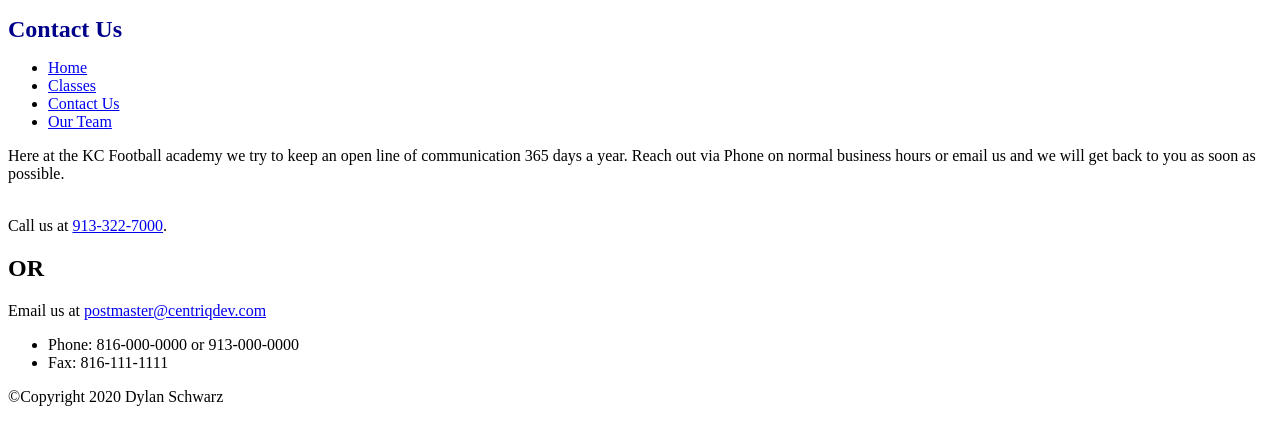
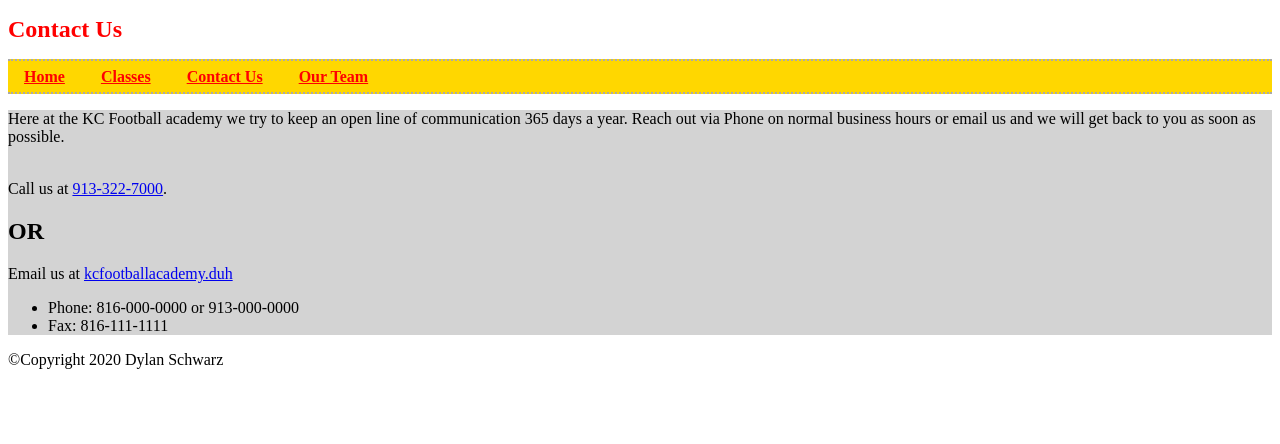
Before and after one commit to schwarz-dylan/FED1StudioProj, a plain HTML site: page FED1StudioProject/Contact.html in a window 1280 px wide. Drawn offline with Linux system fonts and the light colour scheme.

Commit message:
<commit>

```diff
--- a/FED1StudioProject/Contact.html
+++ b/FED1StudioProject/Contact.html
@@ -9,7 +9,7 @@
     <link href="Styles/CSS.css" rel="stylesheet" />
     <style>
         h1 {
-            color: darkblue;
+            color: red;
             font-size: 24px;
         }
 
@@ -62,7 +62,7 @@
             </p>
             <h2>OR</h2>
             <p>
-                Email us at <a href="mailto:postmaster@centriqdev.com">postmaster@centriqdev.com</a>
+                Email us at <a href="mailto:kcfootballacademy.duh">kcfootballacademy.duh</a>
             </p>
 
 
--- a/FED1StudioProject/Styles/CSS.css
+++ b/FED1StudioProject/Styles/CSS.css
@@ -1,2 +1,39 @@
 body {
 }
+
+main {
+    background-color: lightgray;
+}
+h1 {
+    color: red;
+    font-size: 24px;
+}
+nav a {
+    font-weight: bold;
+    color: red;
+}
+
+    /*Pseudo-selectors: selector :hover - will target styling when that element is hovered over*/
+    nav a:hover, nav a:active, nav a:focus {
+        text-decoration: none;
+    }
+
+nav ul {
+    background-color: gold;
+    padding: 0;
+    border-top: 2px dotted darkgray;
+    border-bottom: 2px dotted darkgray;
+}
+
+nav li:hover {
+    background-color: black;
+}
+
+nav ul li {
+    display: inline-block;
+    list-style: none;
+}
+
+    nav ul li a {
+        padding: .4em 1em;
+        display: block;
```
Also changed, not shown: FED1StudioProject/Classes.html (+1 -1 lines), FED1StudioProject/Teams.html (+1 -1 lines), FED1StudioProject/index.html (+1 -1 lines).
